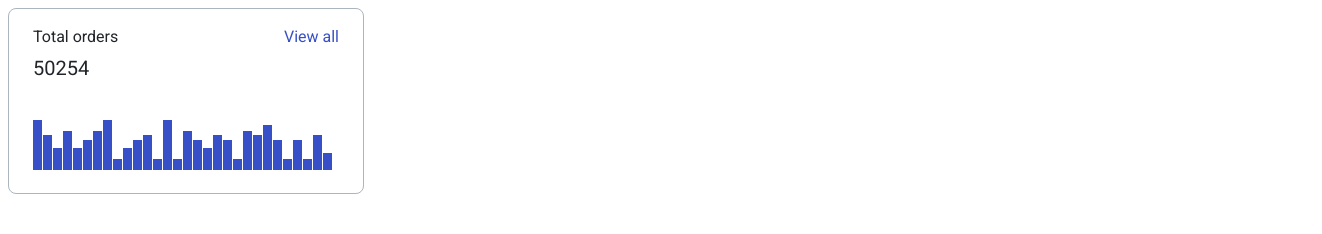
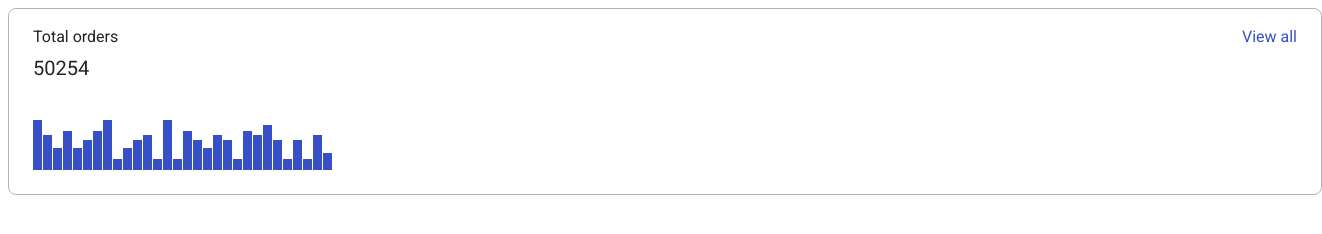
Before and after one commit to js-tasks-ru/htmlcss-20211125_postbox404, a website: page 04-lection2/01-histogram/index.html in a window 1280 px wide. Shown: the whole page, 1322 px wide, since content can reach past the window. Drawn offline with Linux system fonts and the light colour scheme.

Commit message:
histogram

```diff
--- a/04-lection2/01-histogram/histogram.css
+++ b/04-lection2/01-histogram/histogram.css
@@ -1,17 +1,14 @@
 .histogram {
-    width: 354px;
-    height: 184px;
+    width: 100%;
     border: 1px solid var(--grey-3);
     border-radius: 8px;
     background-color: var(--white);
+    padding: 16px 24px 24px 24px;
 }
 
 .histogram__title {
     display: flex;
     justify-content: space-between;
-    margin-top: 16px;
-    margin-left: 24px;
-    margin-right: 24px;
 }
 
 .histogram__bars {
@@ -22,12 +19,10 @@
     align-items: flex-end;
     flex-direction: row;
     height: 50px;
-    margin-left: 24px;
-
 }
 
 .histogram__bar {
-    flex: 0 1 auto;
+    flex-basis: inherit;
     width: 9px;
     margin-right: 1px;
     background: var(--primary);
@@ -40,7 +35,6 @@
 .histogram__total {
     color: var(--black);
     margin-top: 6px;
-    margin-left: 24px;
     font-style: normal;
     font-weight: normal;
     font-size: 20px;
```
